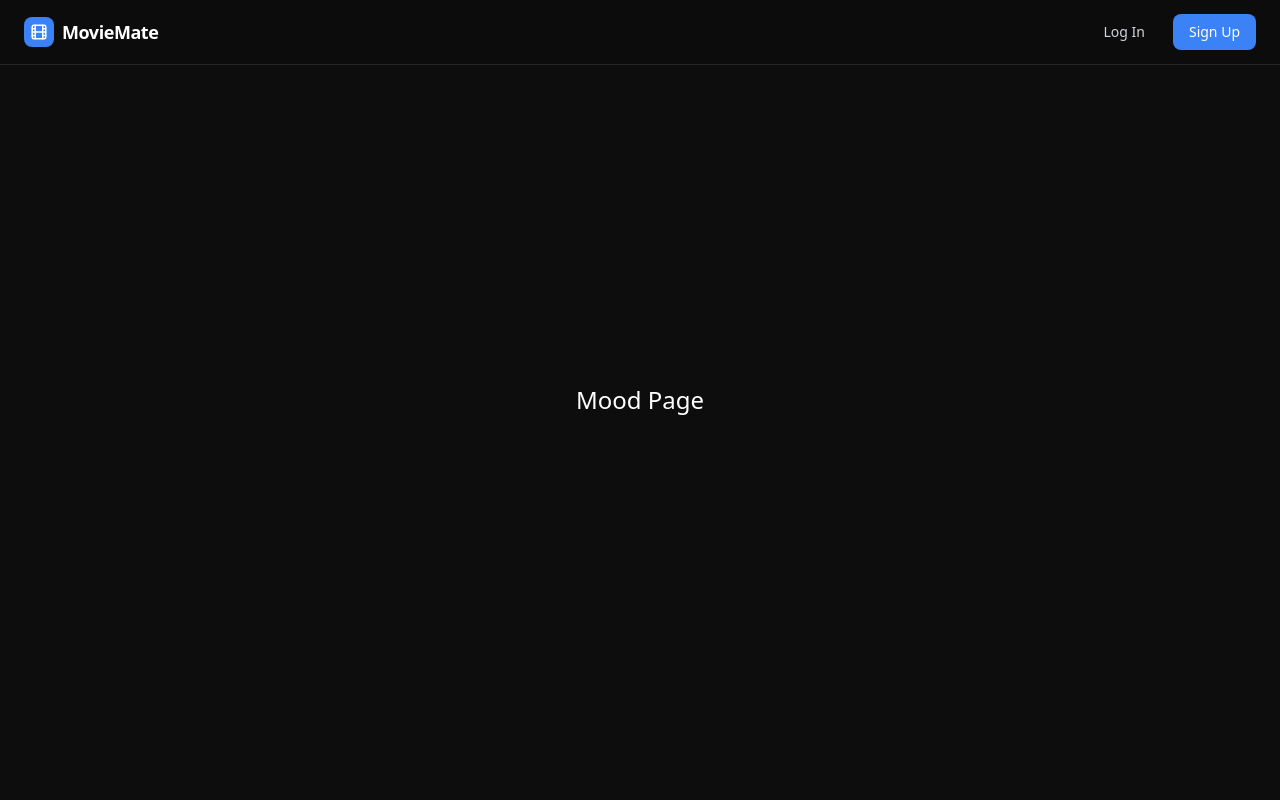
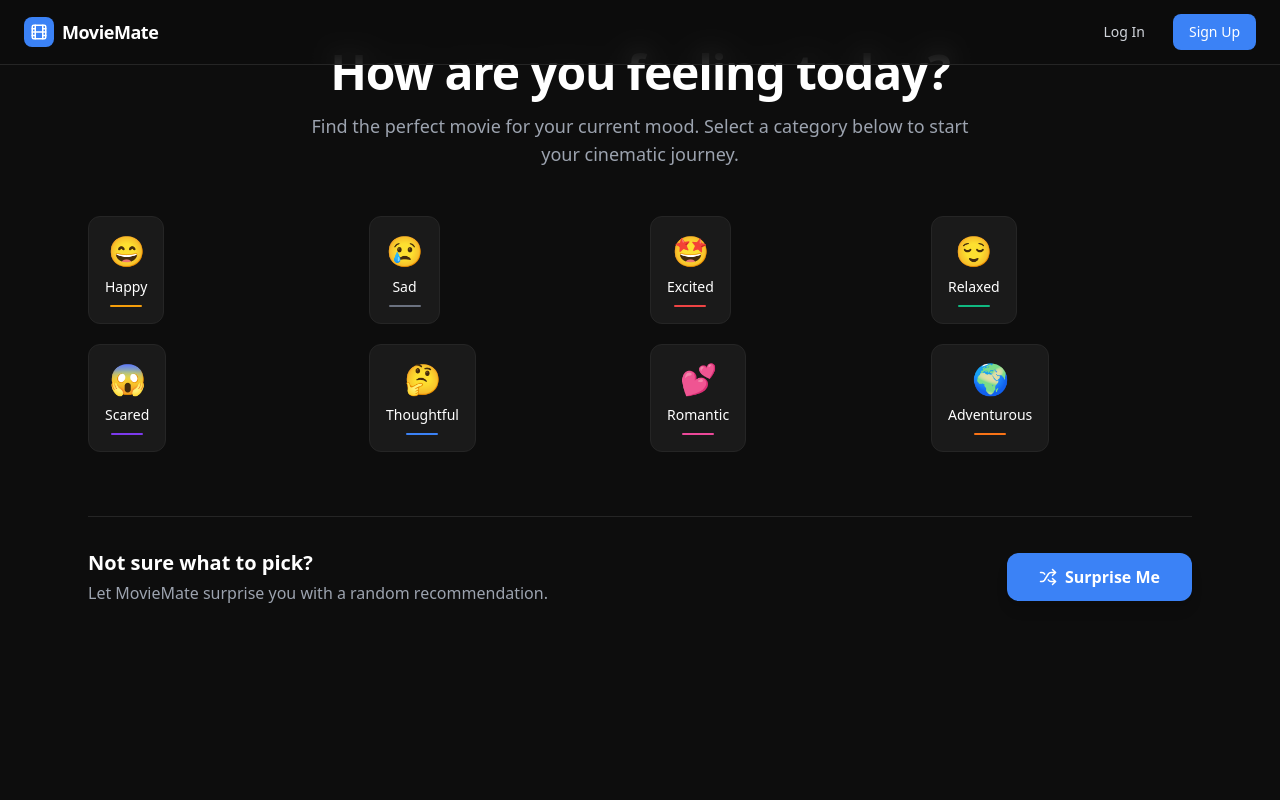
Before and after one commit to dwit63/MovieMate, a React (Vite) app in the folder moviemate-frontend/: page /mood in a window 1280 px wide. Shown: the top 800 px of the page. Built offline with nearby package versions, Linux system fonts and the light colour scheme.

Commit message:
added mood page

```diff
--- a/moviemate-frontend/src/App.jsx
+++ b/moviemate-frontend/src/App.jsx
@@ -10,7 +10,7 @@ import OnboardingPage from './pages/OnboardingPage';
 import HomePage from './pages/HomePage';
 import ExplorePage from './pages/ExplorePage';
 import MovieDetailPage from './pages/MovieDetailPage';
-const MoodPage = () => <div className="min-h-screen flex items-center justify-center text-white text-2xl">Mood Page</div>;
+import MoodPage from './pages/MoodPage';
 const RecommendationsPage = () => <div className="min-h-screen flex items-center justify-center text-white text-2xl">Recommendations Page</div>;
 const WatchlistPage = () => <div className="min-h-screen flex items-center justify-center text-white text-2xl">Watchlist Page</div>;
 const SearchResultsPage = () => <div className="min-h-screen flex items-center justify-center text-white text-2xl">Search Results Page</div>;
--- /dev/null
+++ b/moviemate-frontend/src/pages/MoodPage.jsx
@@ -0,0 +1,185 @@
+import { useState, useMemo } from 'react';
+import { useNavigate } from 'react-router-dom';
+import { ArrowLeft, Shuffle } from 'lucide-react';
+import { motion, AnimatePresence } from 'framer-motion';
+import MoodCard from '../components/MoodCard';
+import MovieGrid from '../components/MovieGrid';
+import { MOOD_CONFIG } from '../utils/constants';
+import { mockMovies } from '../data/mockData';
+
+const containerVariants = {
+  hidden: {},
+  visible: { transition: { staggerChildren: 0.07 } },
+};
+
+const cardVariants = {
+  hidden: { opacity: 0, y: 20 },
+  visible: { opacity: 1, y: 0, transition: { duration: 0.35, ease: 'easeOut' } },
+};
+
+const resultsVariants = {
+  hidden: { opacity: 0, y: 30 },
+  visible: { opacity: 1, y: 0, transition: { duration: 0.45, ease: 'easeOut' } },
+  exit:   { opacity: 0, y: -20, transition: { duration: 0.25 } },
+};
+
+export default function MoodPage() {
+  const navigate = useNavigate();
+  const [selectedMood, setSelectedMood] = useState(null);
+
+  const moodEntries = Object.entries(MOOD_CONFIG);
+
+  const filteredMovies = useMemo(() => {
+    if (!selectedMood) return [];
+    const genres = MOOD_CONFIG[selectedMood]?.genres ?? [];
+    return mockMovies
+      .filter((m) => m.genres.some((g) => genres.includes(g)))
+      .slice(0, 12);
+  }, [selectedMood]);
+
+  const handleSurpriseMe = () => {
+    const random = mockMovies[Math.floor(Math.random() * mockMovies.length)];
+    navigate(`/movie/${random.id}`);
+  };
+
+  const moodColor = selectedMood ? MOOD_CONFIG[selectedMood]?.color : null;
+
+  return (
+    <div className="min-h-screen" style={moodColor ? { background: `radial-gradient(ellipse at top, ${moodColor}10 0%, transparent 60%)` } : {}}>
+      <main className="max-w-6xl mx-auto w-full px-6 py-12">
+
+        <AnimatePresence mode="wait">
+
+          {/* ── Mood Grid View ── */}
+          {!selectedMood && (
+            <motion.div key="grid" variants={resultsVariants} initial="hidden" animate="visible" exit="exit">
+              {/* Hero */}
+              <div className="text-center mb-12">
+                <h1 className="text-4xl md:text-5xl font-bold tracking-tight mb-4 text-white">
+                  How are you feeling today?
+                </h1>
+                <p className="text-gray-400 text-lg max-w-2xl mx-auto">
+                  Find the perfect movie for your current mood. Select a category below to start your cinematic journey.
+                </p>
+              </div>
+
+              {/* Mood Cards */}
+              <motion.div
+                variants={containerVariants}
+                initial="hidden"
+                animate="visible"
+                className="grid grid-cols-2 sm:grid-cols-2 lg:grid-cols-4 gap-5"
+              >
+                {moodEntries.map(([mood, { emoji, color }]) => (
+                  <motion.div key={mood} variants={cardVariants}>
+                    <MoodCard
+                      mood={mood}
+                      emoji={emoji}
+                      color={color}
+                      isSelected={false}
+                      onClick={() => setSelectedMood(mood)}
+                    />
+                  </motion.div>
+                ))}
+              </motion.div>
+
+              {/* Surprise Me */}
+              <div className="mt-16 pt-8 border-t border-dark-border">
+                <div className="flex flex-col md:flex-row items-center justify-between gap-6">
+                  <div>
+                    <h4 className="text-xl font-bold text-white">Not sure what to pick?</h4>
+                    <p className="text-gray-400 mt-1">Let MovieMate surprise you with a random recommendation.</p>
+                  </div>
+                  <button
+                    onClick={handleSurpriseMe}
+                    className="flex items-center gap-2 bg-accent hover:bg-accent-hover text-white font-bold py-3 px-8 rounded-xl transition-all shadow-lg active:scale-95"
+                  >
+                    <Shuffle size={18} />
+                    Surprise Me
+                  </button>
+                </div>
+              </div>
+            </motion.div>
+          )}
+
+          {/* ── Results View ── */}
+          {selectedMood && (
+            <motion.div key="results" variants={resultsVariants} initial="hidden" animate="visible" exit="exit">
+              {/* Back + header */}
+              <div className="mb-8">
+                <button
+                  onClick={() => setSelectedMood(null)}
+                  className="flex items-center gap-2 text-gray-400 hover:text-white text-sm font-medium transition-colors mb-6"
+                >
+                  <ArrowLeft size={16} />
+                  Back to moods
+                </button>
+
+                <div className="flex flex-col sm:flex-row sm:items-center gap-4 justify-between">
+                  <div>
+                    <div className="flex items-center gap-3 mb-1">
+                      <span className="text-4xl">{MOOD_CONFIG[selectedMood].emoji}</span>
+                      <h2 className="text-3xl font-bold text-white">
+                        Feeling {selectedMood}
+                      </h2>
+                    </div>
+                    <p className="text-gray-400 text-sm">
+                      {filteredMovies.length} movies picked for your mood ·{' '}
+                      <span className="text-white/60">
+                        {MOOD_CONFIG[selectedMood].genres.join(', ')}
+                      </span>
+                    </p>
+                  </div>
+
+                  {/* Mood pills — pick a different mood without going back */}
+                  <div className="flex flex-wrap gap-2">
+                    {moodEntries.map(([mood, { emoji, color }]) => (
+                      <button
+                        key={mood}
+                        onClick={() => setSelectedMood(mood)}
+                        className={`flex items-center gap-1.5 px-3 py-1.5 rounded-full text-xs font-medium border transition-all
+                          ${selectedMood === mood
+                            ? 'text-white border-white/30 bg-white/10'
+                            : 'text-gray-400 border-dark-border hover:text-white hover:border-white/20'
+                          }`}
+                      >
+                        <span>{emoji}</span>{mood}
+                      </button>
+                    ))}
+                  </div>
+                </div>
+
+                {/* Mood color accent bar */}
+                <div
+                  className="mt-4 h-1 w-24 rounded-full"
+                  style={{ backgroundColor: MOOD_CONFIG[selectedMood].color }}
+                />
+              </div>
+
+              {/* Movie Grid with stagger */}
+              <motion.div variants={containerVariants} initial="hidden" animate="visible">
+                <MovieGrid
+                  movies={filteredMovies}
+                  emptyMessage="No movies found for this mood."
+                />
+              </motion.div>
+
+              {/* Surprise Me (also in results) */}
+              <div className="mt-12 pt-8 border-t border-dark-border flex flex-col sm:flex-row items-center justify-between gap-4">
+                <p className="text-gray-400 text-sm">Still not finding the right vibe?</p>
+                <button
+                  onClick={handleSurpriseMe}
+                  className="flex items-center gap-2 bg-accent hover:bg-accent-hover text-white font-bold py-2.5 px-6 rounded-xl transition-all shadow-lg active:scale-95 text-sm"
+                >
+                  <Shuffle size={16} />
+                  Surprise Me
+                </button>
+              </div>
+            </motion.div>
+          )}
+
+        </AnimatePresence>
+      </main>
+    </div>
+  );
+}
```
